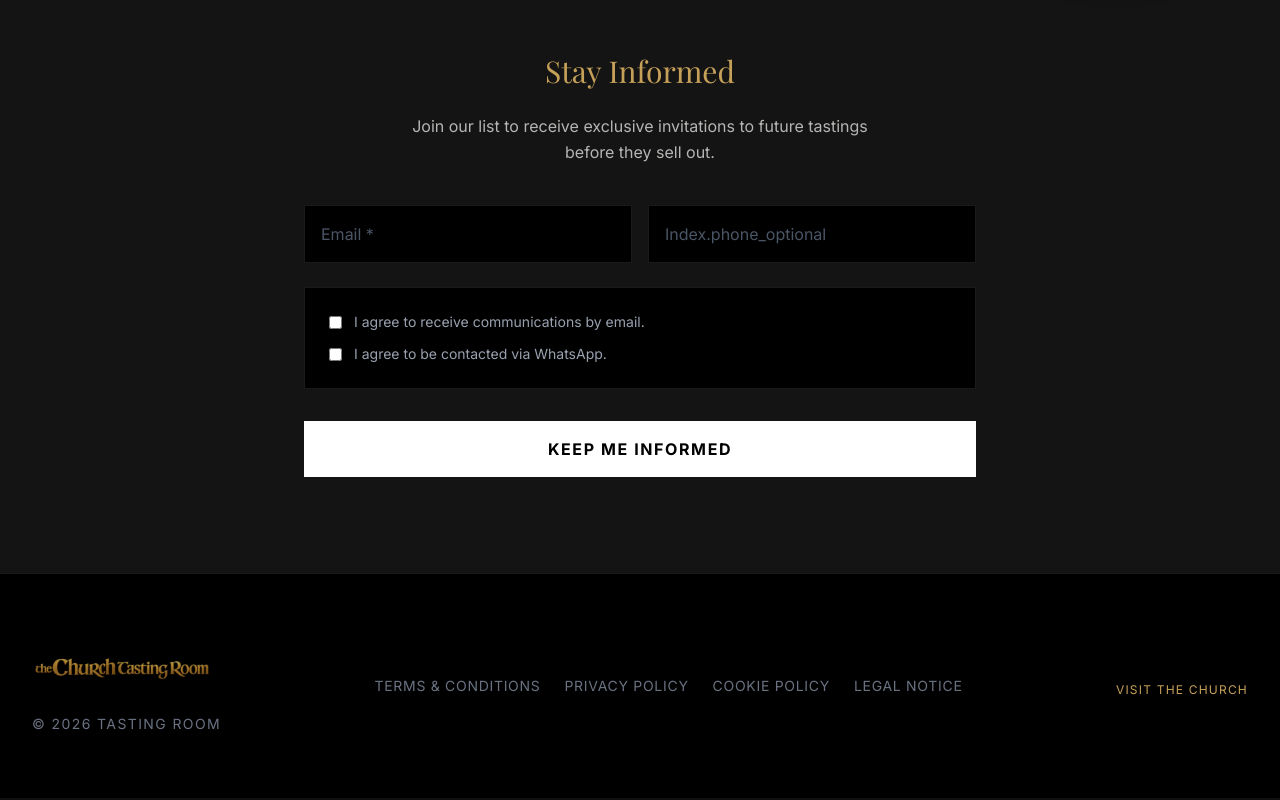
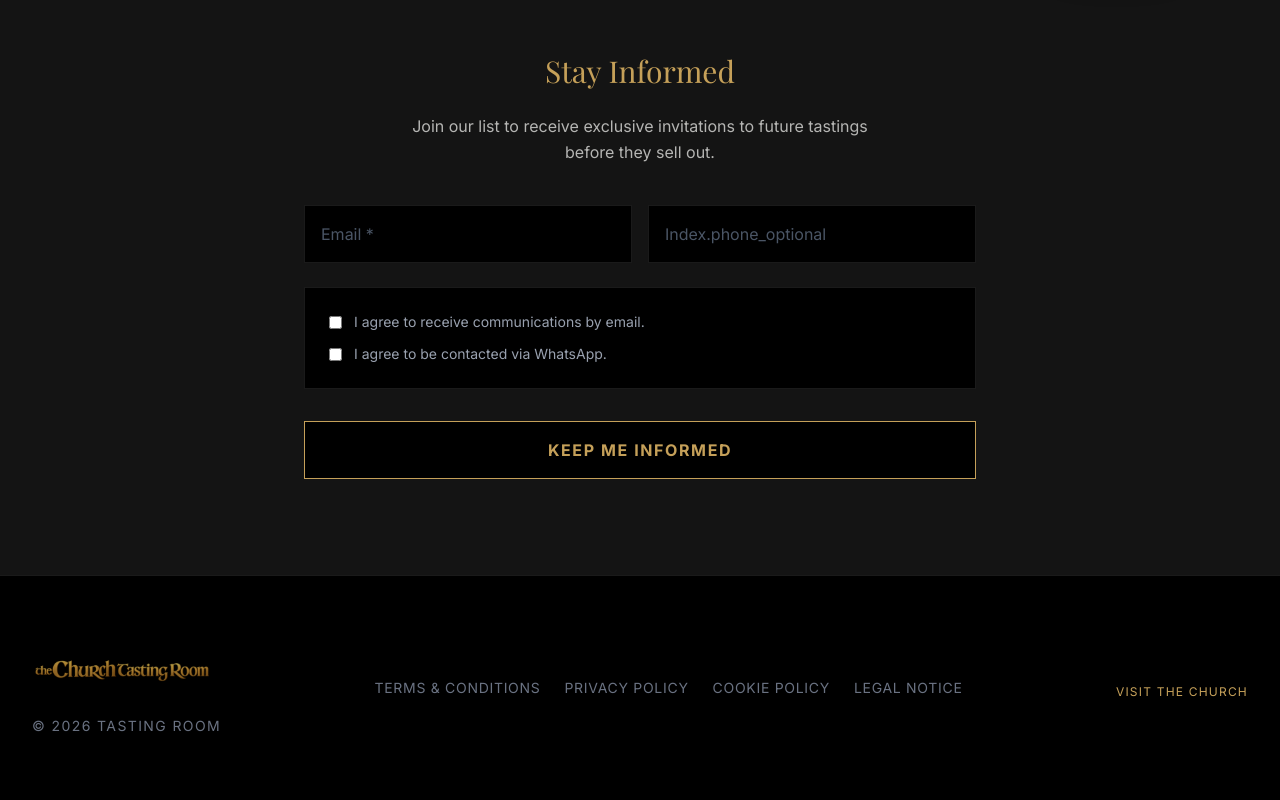
Before and after one commit to perellinaresborja-ai/Tasting-Room, a Next.js app: page /en in a window 1280 px wide. Shown: the part 829-1629 px from the top of the page. Built offline with nearby package versions, Linux system fonts and the light colour scheme; no server answers; the database is empty; a web font is replaced by a local one.

Commit message:
Update subscribe button styling to gold outlined

```diff
--- a/src/components/ui/SubscribeForm.tsx
+++ b/src/components/ui/SubscribeForm.tsx
@@ -84,7 +84,7 @@ export default function SubscribeForm({ t, locale }: Props) {
         <div className="text-red-500 mb-4 text-center">Debes seleccionar al menos un canal de comunicación, y rellenar el teléfono si marcas WhatsApp.</div>
       )}
 
-      <button type="submit" disabled={status === "loading"} className="w-full bg-white text-black px-8 py-4 uppercase tracking-widest font-bold hover:bg-[var(--color-gold)] transition-colors disabled:opacity-50">
+      <button type="submit" disabled={status === "loading"} className="w-full bg-black border border-[var(--color-gold)] text-[var(--color-gold)] px-8 py-4 uppercase tracking-widest font-bold hover:bg-[var(--color-gold)] hover:text-black transition-colors disabled:opacity-50">
         {status === "loading" ? "..." : t.subscribe_btn}
       </button>
     </form>
```
